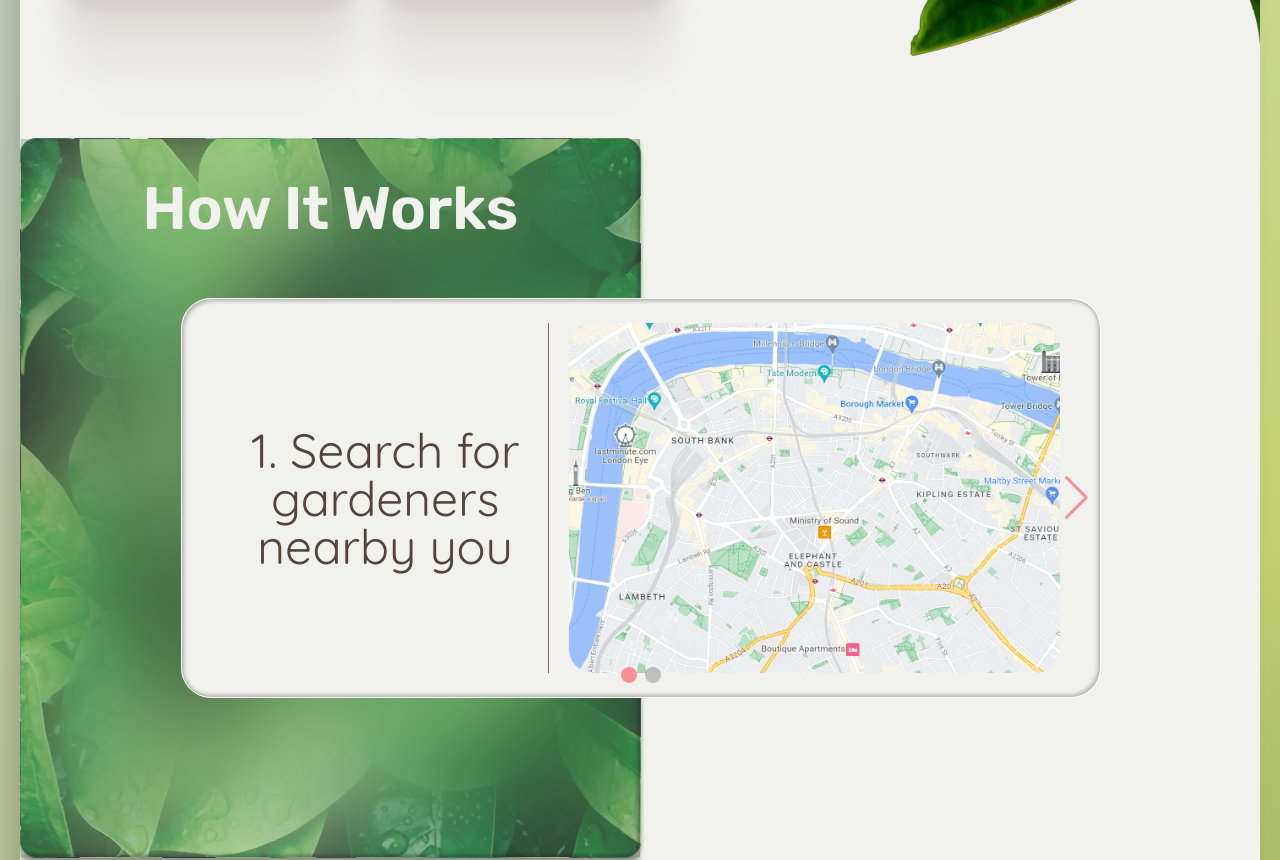
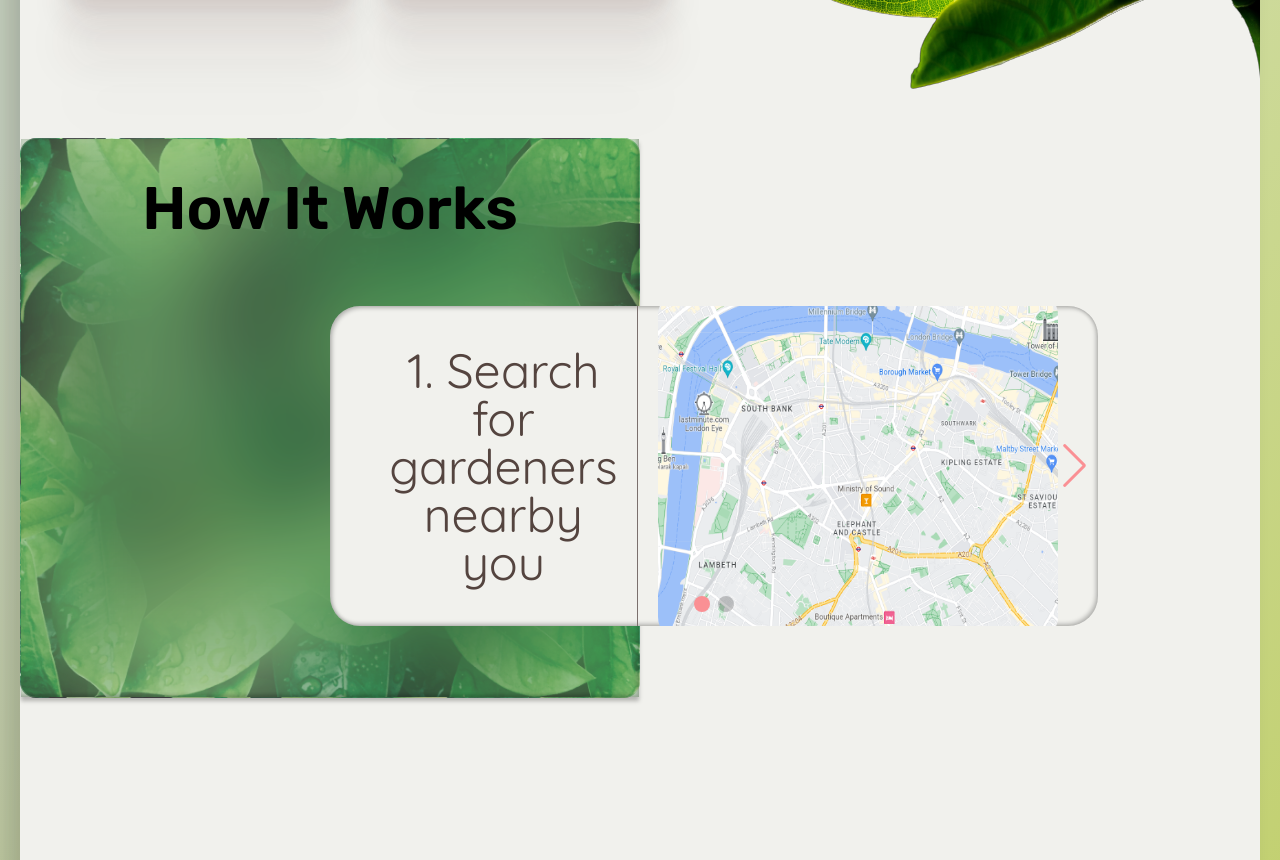
Before and after one commit to tieros/gardening, a Next.js app: page / in a window 1280 px wide. Shown: the part 500-1360 px from the top of the page. Built offline with nearby package versions, Linux system fonts and the light colour scheme; what @apollo/experimental-nextjs-app-support would draw is missing.

Commit message:
fix how it works section

```diff
--- a/src/components/UI/Carousel/index.tsx
+++ b/src/components/UI/Carousel/index.tsx
@@ -6,7 +6,6 @@ import 'swiper/css/pagination';
 import { Navigation, Pagination, Mousewheel, Keyboard } from 'swiper';
 
 const StyledSwiper = styled(Swiper)`
-    position: absolute;
     border-radius: 30px;
     box-shadow: inset -2px -2px 4px rgba(0, 0, 0, 0.25),
         inset 2px 2px 4px rgba(0, 0, 0, 0.25);
@@ -44,7 +43,7 @@ const Carousel = ({ slides, className }: Props) => (
         mousewheel={true}
         keyboard={true}
         modules={[Navigation, Pagination, Mousewheel, Keyboard]}
-        className={` absolute ${className}`}
+        className={`${className}`}
     >
         {slides.map((slide, index) => (
             <SwiperSlide key={index}>{slide}</SwiperSlide>
--- a/src/components/landing-page/HowItWorks.tsx
+++ b/src/components/landing-page/HowItWorks.tsx
@@ -44,33 +44,19 @@ const slides = [
 ];
 
 const HowItWorks = () => (
-    <>
-        <div className='hidden lg:inline-block w-[97vw] h-[90vh] absolute left-0'>
+    <StyledGreenColumn className='w-full lg:w-[50%] h-[80vh] lg:h-[70vh] lg:relative'>
+        <StyledGlassLayer className='flex flex-col gap-5 p-5 lg:p-10'>
+            <h2>How It Works</h2>
             <Carousel
                 slides={slides}
-                className='w-[700px] lg:w-[920px] h-[400px] top-1/2 left-1/2 transform -translate-x-1/2 -translate-y-1/2 bg-background border border-[#fcfcfc]'
+                className='lg:!hidden w-[90vw] h-[60vh] bg-background m-auto'
             />
-            <div className='flex w-[97vw] h-[90vh] absolute top-0'>
-                <StyledGreenColumn className='shadow-howItWorksCard basis-1/2 bg-green rounded-[0px 30px 30px 0px]'>
-                    <StyledGlassLayer className='p-10 rounded-[0px 30px 30px 0px] flex justify-center'>
-                        <h2 className='text-background'>How It Works</h2>
-                    </StyledGlassLayer>
-                </StyledGreenColumn>
-                <div className='basis-1/2'></div>
-            </div>
-        </div>
-        <div className='lg:hidden w-[100vw] h-[90vh] md:h-[640px] max-h-[640px] relative'>
-            <StyledGreenColumn className='h-full'>
-                <StyledGlassLayer className='p-5'>
-                    <h2 className='text-background m-3'>How It Works</h2>
-                    <Carousel
-                        slides={slides}
-                        className='w-[350px] h-[450px] md:-h-[500px] md:w-[80vw] top-2/3 left-1/2 transform -translate-x-1/2 -translate-y-2/3 bg-background border border-[#fcfcfc]'
-                    />
-                </StyledGlassLayer>
-            </StyledGreenColumn>
-        </div>
-    </>
+            <Carousel
+                slides={slides}
+                className='!hidden lg:!block w-[60vw] h-[40vh] absolute top-[50%] left-[50%] translate-x-0 -translate-y-[60%] bg-background'
+            />
+        </StyledGlassLayer>
+    </StyledGreenColumn>
 );
 
 export default HowItWorks;
```
